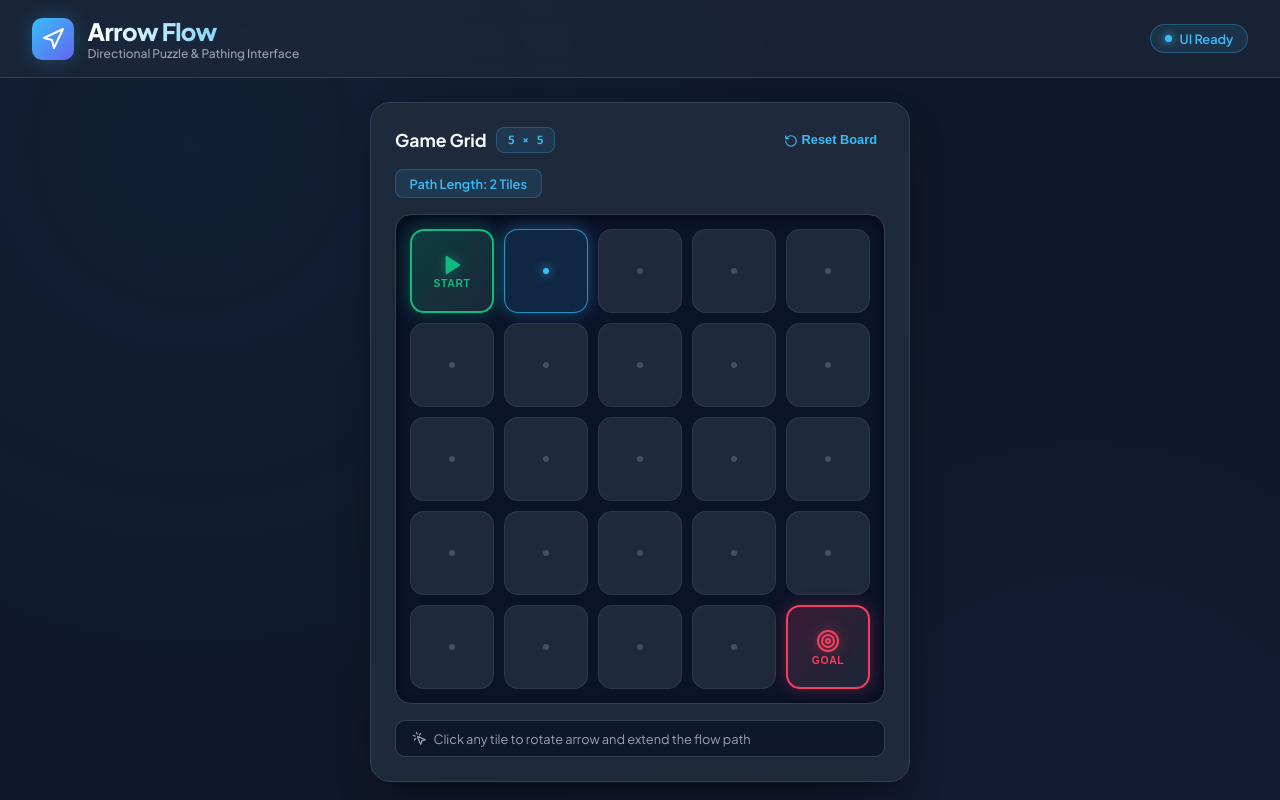
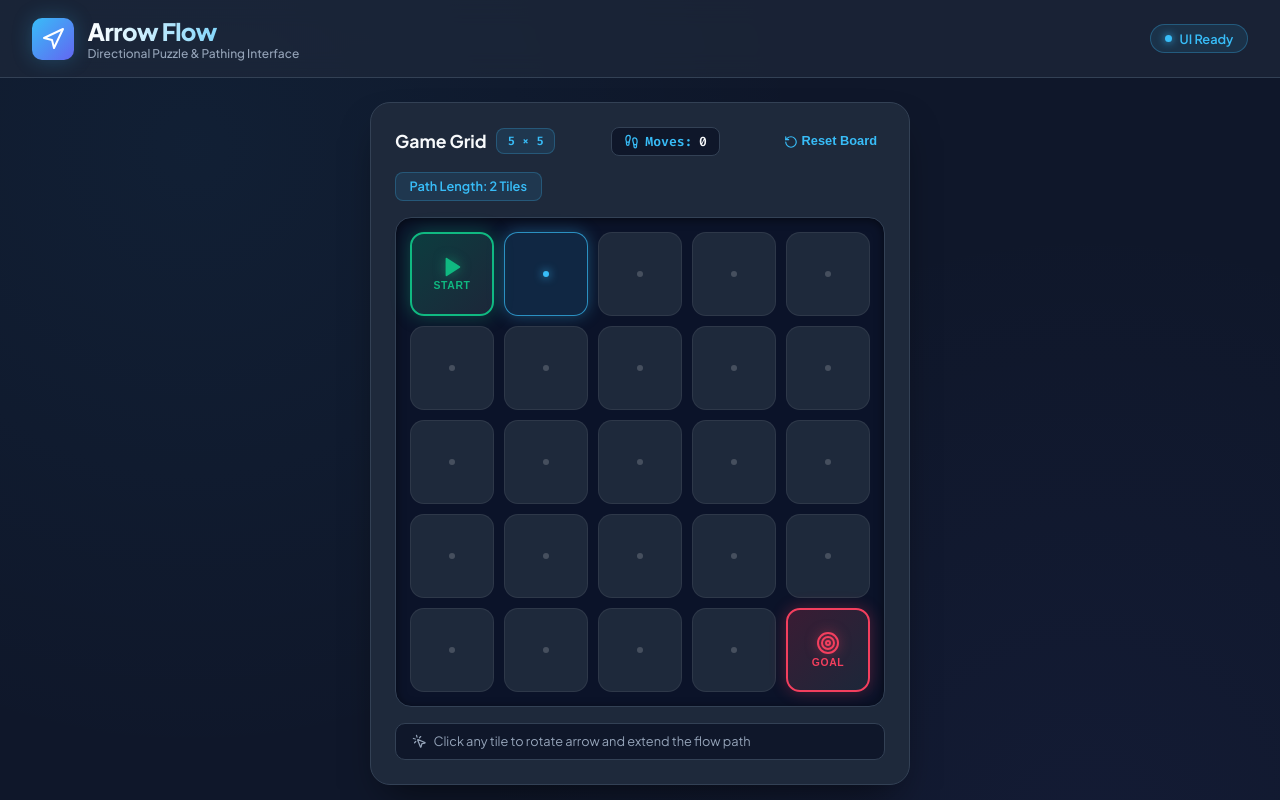
Before and after one commit to 123Devasri/ArrowFlow, a React (Vite) app: page / in a window 1280 px wide. Built offline with nearby package versions, Linux system fonts and the light colour scheme.

Commit message:
Add move counter

```diff
--- a/src/App.jsx
+++ b/src/App.jsx
@@ -1,4 +1,4 @@
-import React from 'react';
+import React, { useState } from 'react';
 import Header from './components/Header';
 import GameBoard from './components/GameBoard';
 import ControlPanel from './components/ControlPanel';
@@ -9,13 +9,22 @@ import './css/App.css';
  * Integrates the Header, 5x5 GameBoard, and ControlPanel.
  */
 export default function App() {
+  const [moveCount, setMoveCount] = useState(0);
+  const [gameStatus, setGameStatus] = useState('IDLE');
+
   return (
     <div className="app-container">
       <Header />
 
       <main className="main-content">
-        <GameBoard />
-        <ControlPanel />
+        <GameBoard
+          onMoveCountChange={setMoveCount}
+          onGameStatusChange={setGameStatus}
+        />
+        <ControlPanel
+          moveCount={moveCount}
+          gameStatus={gameStatus}
+        />
       </main>
 
       <footer className="app-footer">
--- a/src/components/ControlPanel.jsx
+++ b/src/components/ControlPanel.jsx
@@ -1,22 +1,20 @@
 import React from 'react';
-import { Play, RotateCcw, Sliders, Layers } from 'lucide-react';
+import { RotateCcw } from 'lucide-react';
 import '../css/ControlPanel.css';
 
 /**
- * Control toolbar component placeholder with game controls and metrics.
+ * Control toolbar component displaying live move stats and status.
  */
-export default function ControlPanel() {
+export default function ControlPanel({ moveCount = 0, gameStatus = 'IDLE', onReset }) {
+  const isSolved = gameStatus === 'SOLVED';
+
   return (
     <div className="control-panel-container">
       <div className="panel-row">
         <div className="action-buttons">
-          <button className="btn btn-primary" title="Start Flow Simulation">
-            <Play size={16} />
-            <span>Start Flow</span>
-          </button>
-          <button className="btn btn-secondary" title="Reset Grid">
+          <button className="btn btn-secondary" onClick={onReset} title="Reset Grid & Moves">
             <RotateCcw size={16} />
-            <span>Reset</span>
+            <span>Reset Board</span>
           </button>
         </div>
 
@@ -27,11 +25,18 @@ export default function ControlPanel() {
           </div>
           <div className="stat-chip">
             <span className="stat-label">Moves</span>
-            <span className="stat-value">0</span>
+            <span className="stat-value">{moveCount}</span>
           </div>
           <div className="stat-chip">
             <span className="stat-label">Status</span>
-            <span className="stat-value" style={{ color: 'var(--accent-indigo)' }}>Idle</span>
+            <span
+              className="stat-value"
+              style={{
+                color: isSolved ? 'var(--accent-emerald)' : 'var(--accent-cyan)',
+              }}
+            >
+              {isSolved ? 'SOLVED' : 'ACTIVE'}
+            </span>
           </div>
         </div>
       </div>
--- a/src/components/GameBoard.jsx
+++ b/src/components/GameBoard.jsx
@@ -1,17 +1,19 @@
-import React, { useState, useMemo } from 'react';
+import React, { useState, useMemo, useEffect } from 'react';
 import Tile from './Tile';
 import { GRID_ROWS, GRID_COLS } from '../utils/constants';
 import { createEmptyGrid, getNextClockwiseDirection } from '../utils/helpers';
 import { calculateFlowPath } from '../algorithms/pathfinding';
-import { MousePointerClick, RotateCcw, Sparkles, AlertCircle, Trophy, RefreshCw } from 'lucide-react';
+import { MousePointerClick, RotateCcw, AlertCircle, Trophy, RefreshCw, Footprints } from 'lucide-react';
 import '../css/GameBoard.css';
 
 /**
- * Reusable GameBoard component managing matrix state, path traversal, and win detection.
+ * Reusable GameBoard component managing matrix state, path traversal, win detection, and move counting.
  */
-export default function GameBoard() {
+export default function GameBoard({ onMoveCountChange, onGameStatusChange }) {
   // Store board tiles in React state
   const [grid, setGrid] = useState(() => createEmptyGrid(GRID_ROWS, GRID_COLS));
+  // Simple move counter state
+  const [moveCount, setMoveCount] = useState(0);
 
   /**
    * Recalculate path traversal whenever grid state changes.
@@ -23,13 +25,21 @@ export default function GameBoard() {
 
   const isWon = flowResult.reachedTarget;
 
+  // Sync parent component callbacks if provided
+  useEffect(() => {
+    if (onMoveCountChange) onMoveCountChange(moveCount);
+    if (onGameStatusChange) onGameStatusChange(isWon ? 'SOLVED' : 'IDLE');
+  }, [moveCount, isWon, onMoveCountChange, onGameStatusChange]);
+
   /**
    * Click handler to rotate arrow clockwise (+90°) on regular tiles.
-   * Pauses board tile interaction when the puzzle is solved.
+   * Increments move counter by 1 on every valid tile rotation.
    */
   const handleTileClick = (row, col) => {
     // Pause board tile interaction once the goal is reached
     if (isWon) return;
+
+    let tileRotated = false;
 
     setGrid((prevGrid) =>
       prevGrid.map((r, rIdx) =>
@@ -37,6 +47,8 @@ export default function GameBoard() {
           if (rIdx === row && cIdx === col) {
             // Ignore click on Start or Target tiles
             if (tile.isStart || tile.isTarget) return tile;
+
+            tileRotated = true;
 
             // Determine next clockwise direction: UP -> RIGHT -> DOWN -> LEFT -> UP
             const nextArrow = getNextClockwiseDirection(tile.arrow);
@@ -54,13 +66,19 @@ export default function GameBoard() {
         })
       )
     );
+
+    // Increment move count if a valid tile was rotated
+    if (tileRotated) {
+      setMoveCount((prev) => prev + 1);
+    }
   };
 
   /**
-   * Resets all placed arrows back to initial empty grid and resumes gameplay.
+   * Resets all placed arrows back to initial empty grid and resets move counter.
    */
   const handleReset = () => {
     setGrid(createEmptyGrid(GRID_ROWS, GRID_COLS));
+    setMoveCount(0);
   };
 
   return (
@@ -71,7 +89,13 @@ export default function GameBoard() {
           <span className="board-badge">{GRID_ROWS} × {GRID_COLS}</span>
         </div>
 
-        <button className="btn-text-reset" onClick={handleReset} title="Clear board">
+        {/* Move Counter Display at Top of Game */}
+        <div className="move-counter-badge" title="Current Move Count">
+          <Footprints size={15} style={{ color: 'var(--accent-cyan)' }} />
+          <span>Moves:</span> {moveCount}
+        </div>
+
+        <button className="btn-text-reset" onClick={handleReset} title="Clear board & reset moves">
           <RotateCcw size={14} style={{ display: 'inline', marginRight: '4px', verticalAlign: 'middle' }} />
           Reset Board
         </button>
@@ -86,7 +110,7 @@ export default function GameBoard() {
             </div>
             <div>
               <h3 className="completion-title">Flow Complete!</h3>
-              <p className="completion-sub">Path connected in {flowResult.path.length} steps</p>
+              <p className="completion-sub">Solved in {moveCount} {moveCount === 1 ? 'move' : 'moves'} ({flowResult.path.length} tiles)</p>
             </div>
           </div>
 
@@ -139,7 +163,7 @@ export default function GameBoard() {
           <MousePointerClick size={15} />
           <span>
             {isWon
-              ? 'Puzzle solved! Click "Play Again" to restart'
+              ? `Puzzle solved in ${moveCount} moves! Click "Play Again" to restart`
               : 'Click any tile to rotate arrow and extend the flow path'}
           </span>
         </div>
--- a/src/css/GameBoard.css
+++ b/src/css/GameBoard.css
@@ -41,6 +41,25 @@
   padding: 0.25rem 0.65rem;
   border-radius: 8px;
   border: 1px solid rgba(56, 189, 248, 0.25);
+}
+
+/* Move Counter Badge in Board Header */
+.move-counter-badge {
+  font-family: var(--font-mono);
+  font-size: 0.82rem;
+  font-weight: 700;
+  color: var(--text-primary);
+  background-color: var(--bg-dark);
+  padding: 0.3rem 0.75rem;
+  border-radius: 8px;
+  border: 1.5px solid var(--border-color);
+  display: inline-flex;
+  align-items: center;
+  gap: 0.4rem;
+}
+
+.move-counter-badge span {
+  color: var(--accent-cyan);
 }
 
 /* Minimal Completion Banner Card */
```
